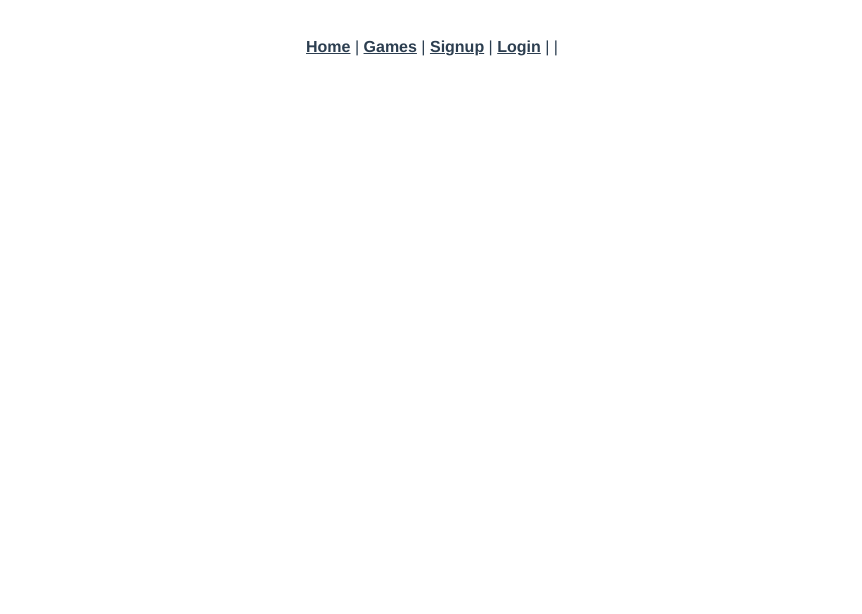
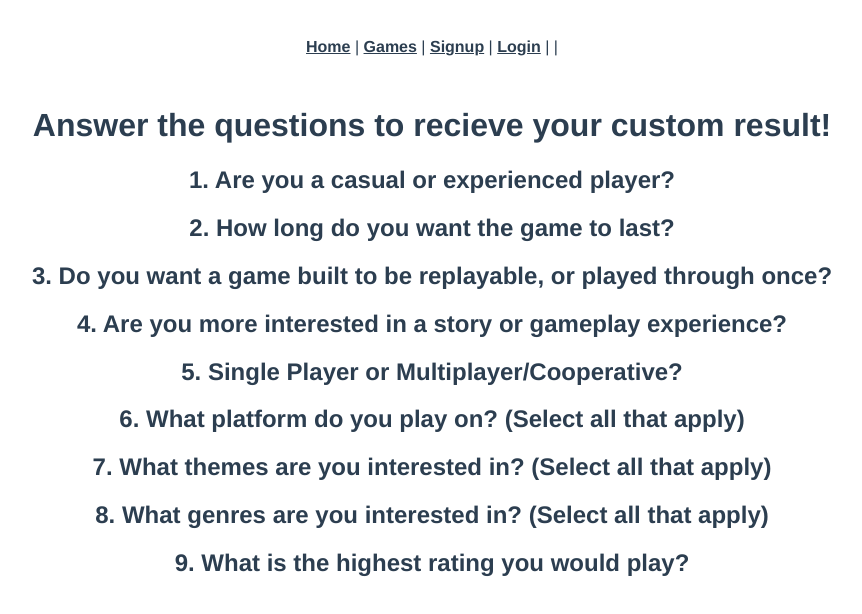
Before and after one commit to justin-crabtree/what_game_app_vue, a Vue app: page /questionnaire in a window 1280 px wide. Shown: the top 614 px of the page, without its empty margins (208-1070 px from the left). Built offline with nearby package versions, Linux system fonts and the light colour scheme.

Commit message:
adds questions to questionnaire page

```diff
--- a/src/views/Questionnaire.vue
+++ b/src/views/Questionnaire.vue
@@ -1,5 +1,36 @@
 <template>
-  <div class="questionnaire"></div>
+  <div class="questionnaire">
+    <h1>Answer the questions to recieve your custom result!</h1>
+
+    <h2>
+      1. Are you a casual or experienced player?
+    </h2>
+    <h2>
+      2. How long do you want the game to last?
+    </h2>
+    <h2>
+      3. Do you want a game built to be replayable, or played through once?
+    </h2>
+    <h2>
+      4. Are you more interested in a story or gameplay experience?
+    </h2>
+    <h2>
+      5. Single Player or Multiplayer/Cooperative?
+    </h2>
+    <h2>
+      6. What platform do you play on? (Select all that apply)
+    </h2>
+    <h2>
+      7. What themes are you interested in? (Select all that apply)
+    </h2>
+    <h2>
+      8. What genres are you interested in? (Select all that apply)
+    </h2>
+    <h2>
+      9. What is the highest rating you would play?
+    </h2>
+    <h2></h2>
+  </div>
 </template>
 
 <style></style>
--- a/src/views/games/Index.vue
+++ b/src/views/games/Index.vue
@@ -10,11 +10,7 @@
   </div>
 </template>
 
-<style>
-img {
-  width: 500px;
-}
-</style>
+<style></style>
 
 <script>
 import axios from "axios";
--- a/src/views/users/Show.vue
+++ b/src/views/users/Show.vue
@@ -24,6 +24,9 @@
         </div>
         <input type="submit" class="btn btn-primary" value="Submit" />
       </form>
+      <div>
+        <button class="btn btn-danger" v-on:click="destroyUser()">Delete Profile</button>
+      </div>
     </div>
 
     <h3>Favorites:</h3>
```
